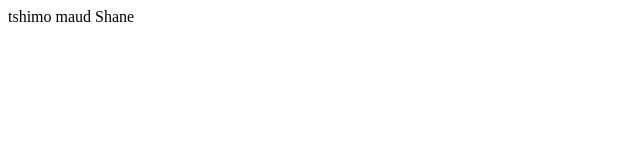
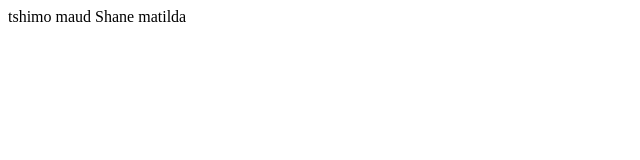
Before and after one commit to shaneeiesen/Practice, a plain HTML site: page index.html in a window 1280 px wide. Shown: the full height of the page, 0-640 px from the left. Drawn offline with Linux system fonts and the light colour scheme.

Commit message:
added changes

```diff
--- a/index.html
+++ b/index.html
@@ -13,7 +13,7 @@
 
 
     Shane
-
+matilda
 
 </body>
 </html>
```
